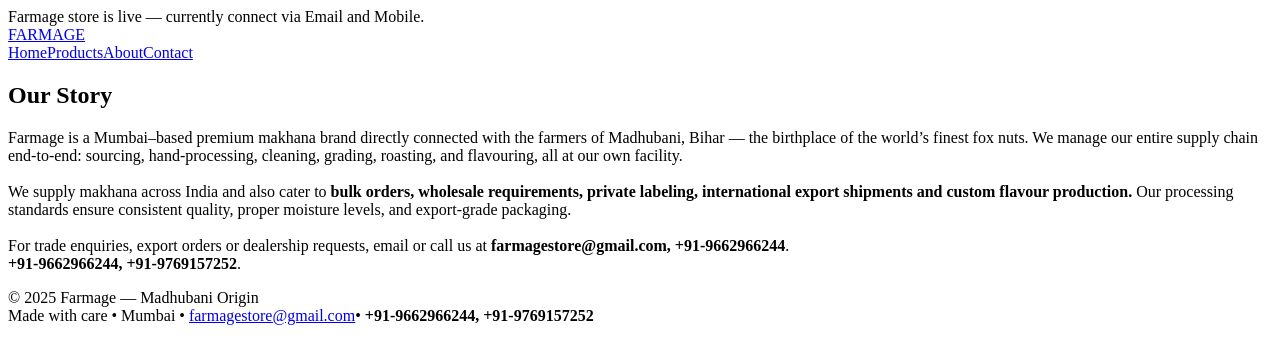
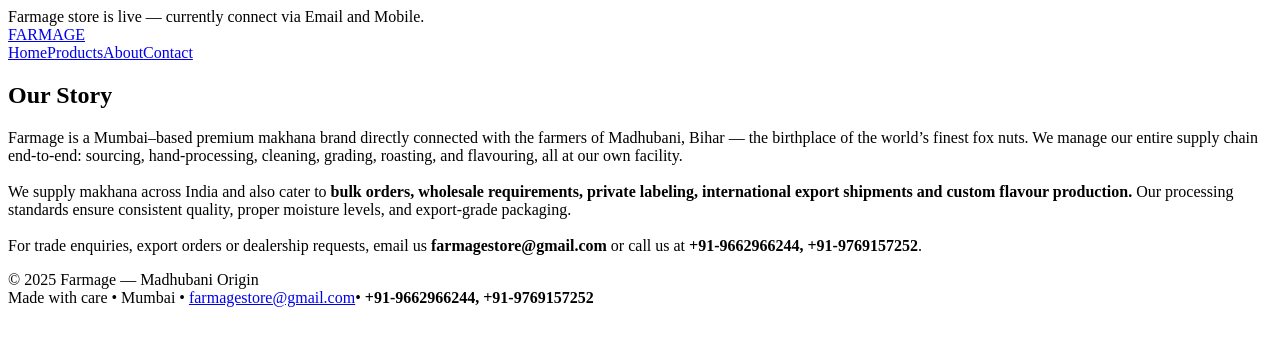
Before and after one commit to Saurabhk1975/farmage, a React (Vite) app: page /about in a window 1280 px wide. Shown: the top 364 px of the page. Built offline with nearby package versions, Linux system fonts and the light colour scheme; the HTML template or start-up script is replaced by a standard one.

Commit message:
Update contact information in About page

```diff
--- a/src/pages/About.jsx
+++ b/src/pages/About.jsx
@@ -15,10 +15,10 @@
         quality, proper moisture levels, and export-grade packaging.
 
         <br /><br />
-        For trade enquiries, export orders or dealership requests, email or call us at
-        <strong> farmagestore@gmail.com, +91-9662966244</strong>.
+        For trade enquiries, export orders or dealership requests, email us  <strong> farmagestore@gmail.com</strong> or call us at <strong>+91-9662966244, +91-9769157252</strong>.
+
         <br />
-        <strong>+91-9662966244, +91-9769157252</strong>.
+
       </p>
     </main>
   )
```
